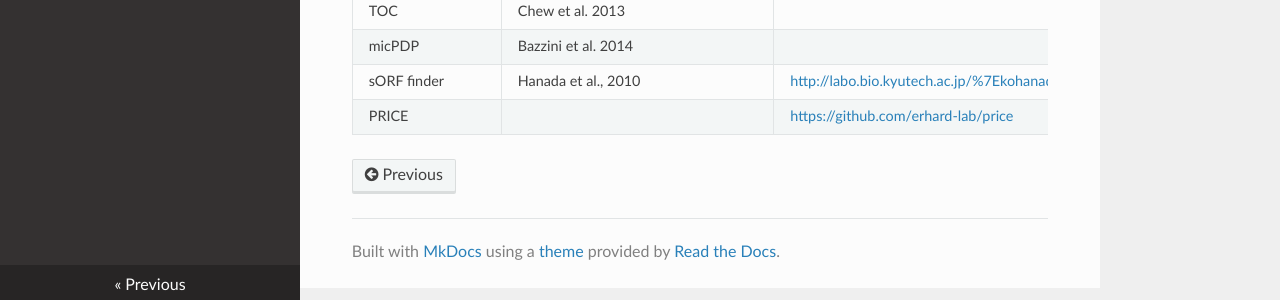
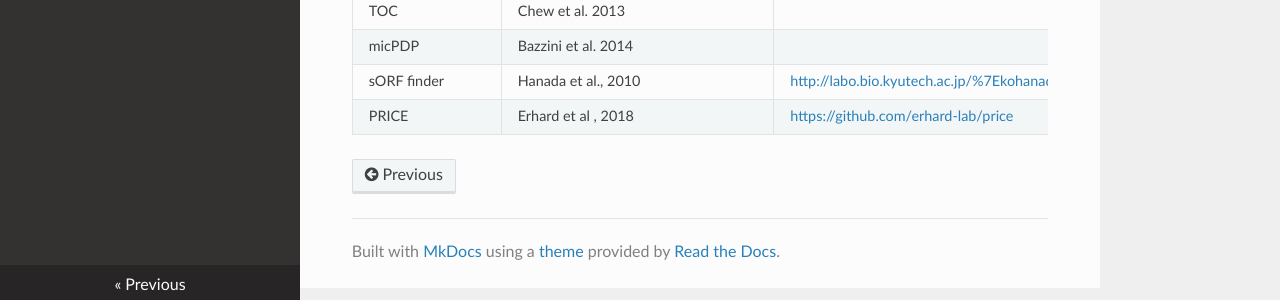
Before and after one commit to altorf/altorf.github.io, an MkDocs documentation site: the page built from docs/contents/tools.md, in a window 1280 px wide. Shown: the part 595-895 px from the top of the page. Built offline with MkDocs 1.6.1, drawn with Linux system fonts in a browser that asks for light colours; nearby versions of some CDN libraries.

Commit message:
Update tools.md

```diff
--- a/docs/contents/tools.md
+++ b/docs/contents/tools.md
@@ -16,4 +16,4 @@
 | TOC          | Chew et al. 2013                         |                                                            |
 | micPDP       | Bazzini et al. 2014                      |                                                            |
 | sORF finder  | Hanada et al., 2010                      | <http://labo.bio.kyutech.ac.jp/%7Ekohanada/Softwares.htm>  |
-| PRICE        |                                          | <https://github.com/erhard-lab/price>                      |
+| PRICE        | Erhard et al , 2018                      | <https://github.com/erhard-lab/price>                      |
```
